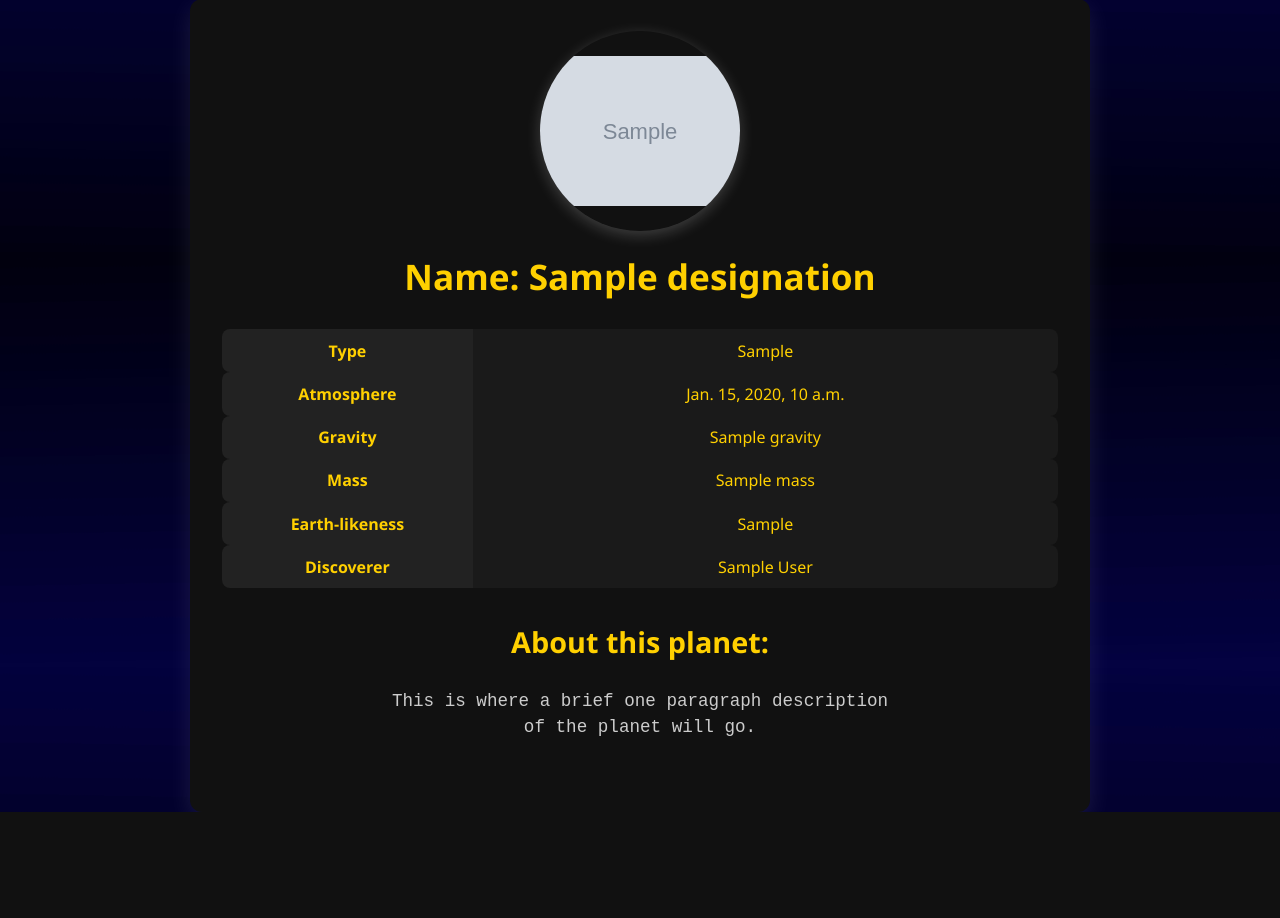
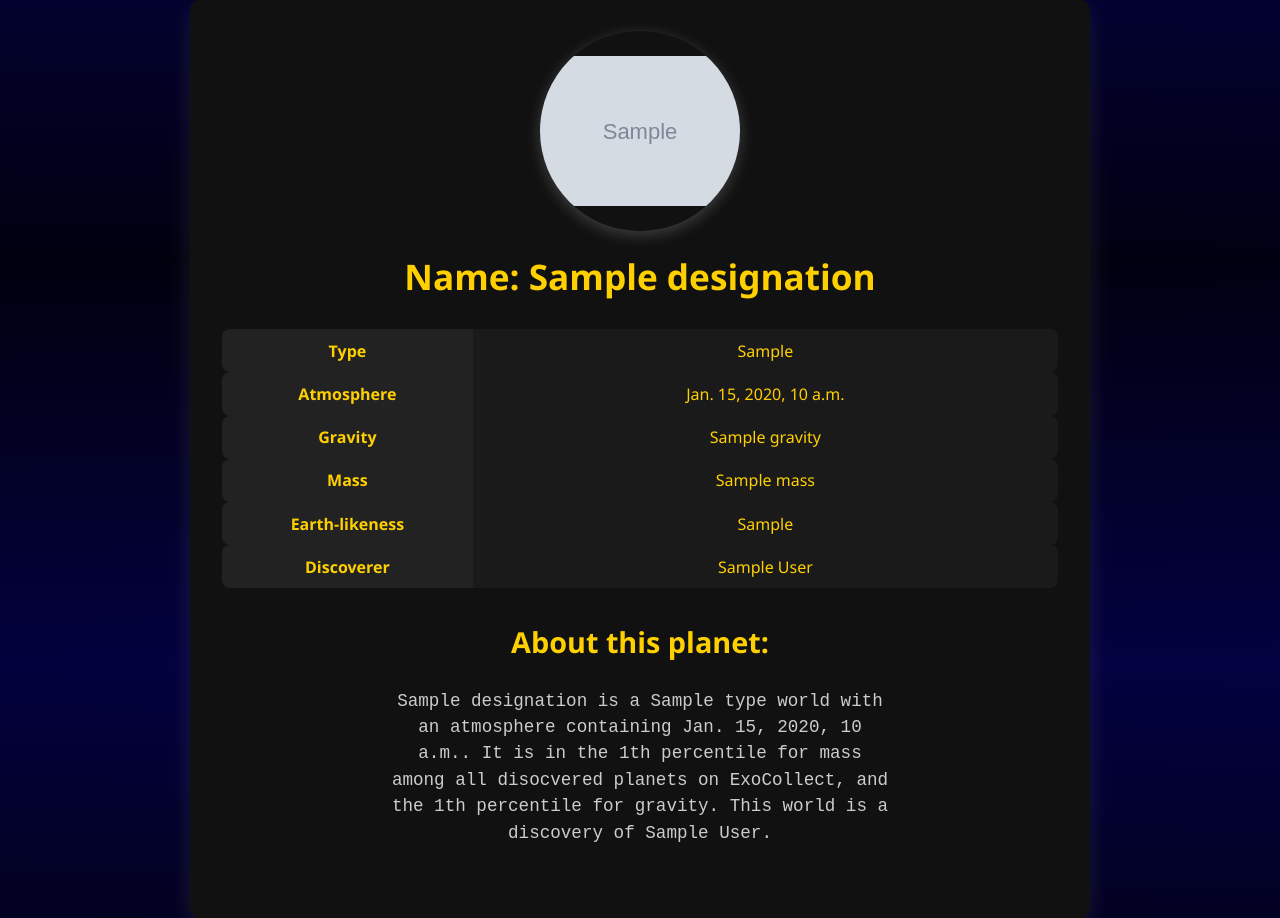
Before and after one commit to alexko22/exocollect, a Django app: template exo/templates/exo/show_planet.html in a window 1280 px wide. Shown: the part 133-1051 px from the top of the page. Before the commit the page ends 945 px from the top, so only its background shows below. Run offline with Django 5.2, Linux system fonts and the light colour scheme; the template is opened without the code that fills it: most values are stand-ins (such as "Sample title", 1, 10 or a date in 2020); grey boxes marked "Sample" are stand-in pictures; data that the repository does not hold is empty.

Commit message:
added personalized description to planet page

```diff
--- a/exo/templates/exo/show_planet.html
+++ b/exo/templates/exo/show_planet.html
@@ -35,12 +35,23 @@
   </table>
 
   <p class="title mb-4">About this planet:</p>
-  <p class="profile-bio mx-auto"> This is where a brief one paragraph description of the planet will go. </p>
-
+  {% if planet.p_type == "Dyson-Sphere" %}
+  <p class="profile-bio mx-auto">
+    {{ planet.designation }} is a {{ planet.p_type }}, which is a theoretical megastructure.
+    It is designed to completely encircle a star and capture a large percentage of its energy output.
+    The concept was first popularized by physicist Freeman Dyson as a way to illustrate advanced energy harvesting.
+    If built, such a structure would provide virtually limitless power to its civilization, but it also presents immense engineering and material challenges.
+    In science fiction, Dyson Spheres often symbolize the peak of technological advancement and ambition.
+  </p>
+  {% else %}
+  <p class="profile-bio mx-auto">
+    {{planet.designation}} is a {{planet.type}} world with an atmosphere containing {{planet.joined_gasses}}. It is in the {{planet.mass_percent}}th percentile for mass among all disocvered planets on ExoCollect, and the {{planet.grav_percent}}th percentile for gravity. This world is a discovery of {{planet.profile.display_name}}.
+  </p>
+  {% endif %}
   &nbsp;
 
   {% if user.is_authenticated and pro.pk == planet.profile.pk %}
-  <h2><a href="{% url 'profile' planet.profile.pk %}" class="back-link">← Back to Profile</a></h2>
+  <h2><a href="{% url 'profile' planet.profile.pk %}" class="back-link">My Profile</a></h2>
   &nbsp;
   <h2><a href="{% url 'delete_planet' planet.pk %}" class="back-link"> Delete Planet </a></h2>
   {% endif %}
```
